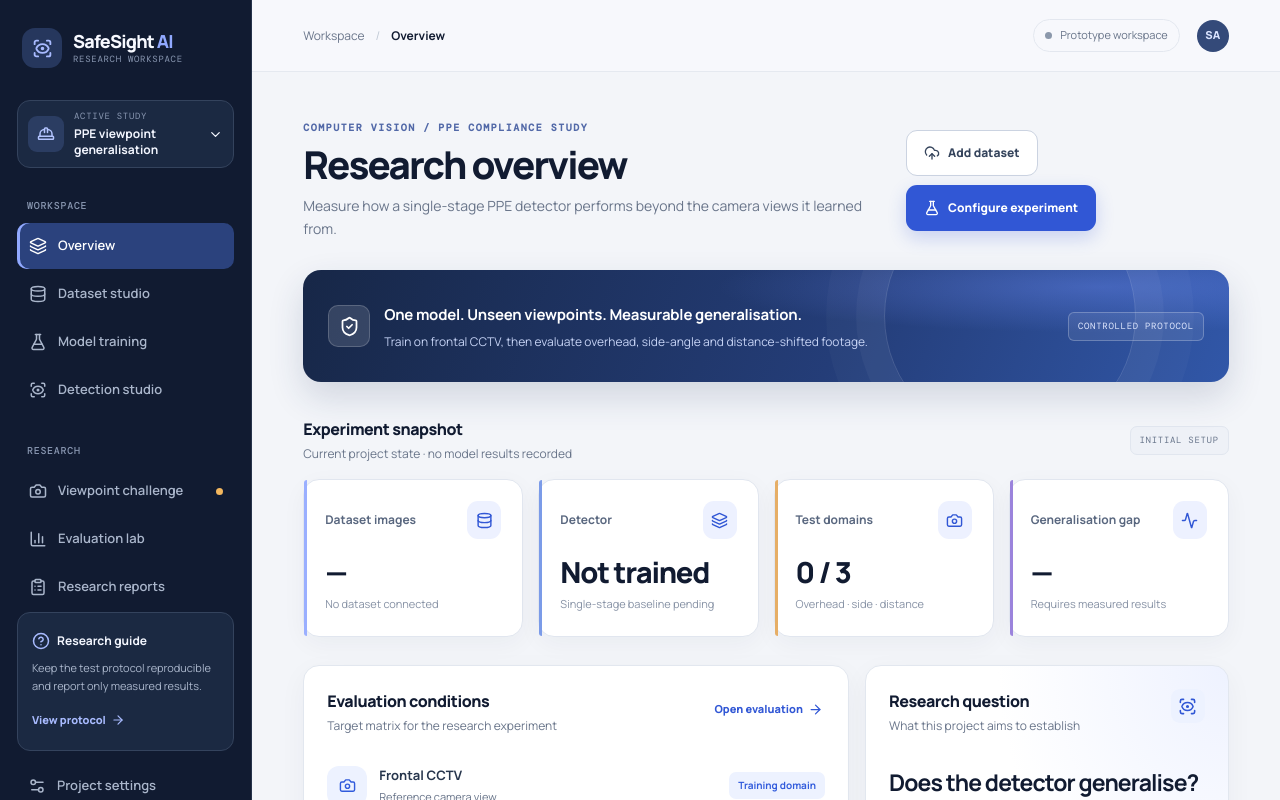
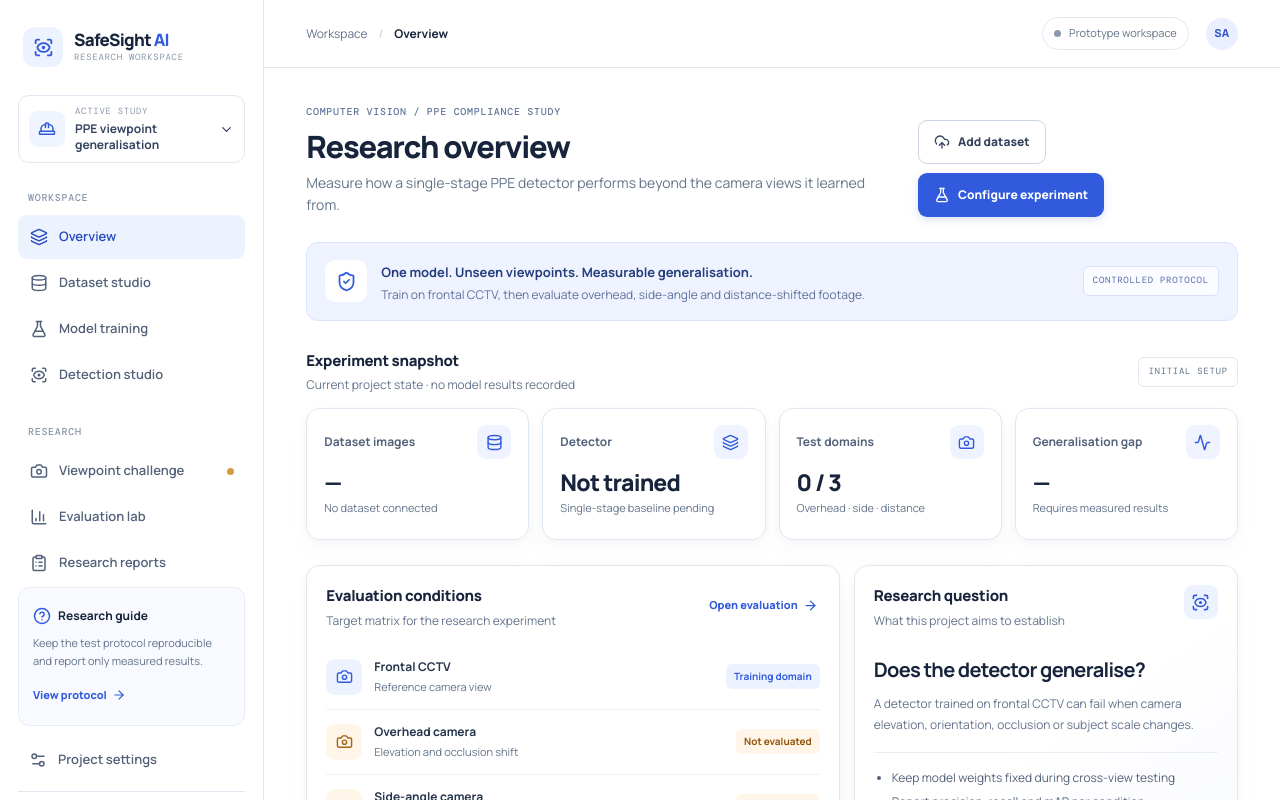
Before and after one commit to sakilahmed-git/Safe-Sight, a Next.js app: page / in a window 1280 px wide. Shown: the top 800 px of the page. Built offline with nearby package versions, Linux system fonts and the light colour scheme.

Commit message:
Revert previous visual override and restore pure white workspace

```diff
--- a/app/globals.css
+++ b/app/globals.css
@@ -11,7 +11,7 @@
   --color-subtle: #8b98ab;
   --color-border: #e1e7f0;
   --color-border-strong: #cbd5e1;
-  --color-background: #f5f7fb;
+  --color-background: #ffffff;
   --color-surface: #ffffff;
   --color-success: #13795b;
   --color-warning: #9a5a12;
@@ -232,119 +232,3 @@ a { color: inherit; }
 @media (prefers-reduced-motion: reduce) {
   *, *::before, *::after { scroll-behavior: auto !important; animation-duration: .01ms !important; animation-iteration-count: 1 !important; transition-duration: .01ms !important; }
 }
-
-
-/* ── SafeSight visual reset: editorial research instrument ───────────────── */
-:root {
-  --color-primary: #3157d5;
-  --color-primary-strong: #2345b8;
-  --color-primary-soft: #e8edff;
-  --color-ink: #111b31;
-  --color-text: #1c2940;
-  --color-muted: #69758a;
-  --color-subtle: #8a96a9;
-  --color-border: #e3e7ef;
-  --color-border-strong: #cbd3e1;
-  --radius-card: 16px;
-  --shadow-card: 0 8px 28px rgba(21, 35, 65, .045);
-}
-body { background: #f3f5f9; }
-.sidebar {
-  width: 252px;
-  padding: 25px 17px 17px;
-  background: #111b31;
-  border-right: 1px solid #26334b;
-  color: #f4f7ff;
-}
-.brand-copy strong { color: #f7f9ff; font-size: 18px; letter-spacing: -.8px; }
-.brand-copy em { color: #91a9ff; }
-.brand-copy small, .study-copy small, .nav-label { color: #8997b1; }
-.brand-mark { background: #26375d; color: #a9bbff; border-radius: 13px; }
-.study-switcher { margin: 29px 0 30px; background: #1b2942; border-color: #34435d; color: #f4f7ff; border-radius: 13px; }
-.study-switcher:hover { background: #22324f; border-color: #6078b7; }
-.study-icon { background: #2b3d62; color: #b3c4ff; }
-.study-copy strong { color: #f3f6ff; font-size: 12px; }
-.nav-groups { gap: 28px; }
-.nav-item { color: #aab6cb; min-height: 46px; border-radius: 10px; font-size: 13px; }
-.nav-item:hover { background: #1b2942; color: #fff; }
-.nav-item-active, .nav-item-active:hover { color: #fff; background: #2b427d; box-shadow: inset 3px 0 #91a9ff; }
-.nav-dot { background: #f3b75e; }
-.guide-card { background: #1b2942; border-color: #34435d; color: #a9bbff; border-radius: 13px; }
-.guide-card strong { color: #f4f7ff; }
-.guide-card p { color: #aab6cb; }
-.guide-card button { color: #a9bbff; }
-.profile-row { border-color: #34435d; }
-.profile-row strong { color: #f4f7ff; }
-.profile-row small { color: #9aa8bf; }
-.profile-avatar { background: #344a79; color: #dbe4ff; }
-.main-column { margin-left: 252px; }
-.topbar { height: 72px; padding-inline: clamp(26px, 4vw, 58px); background: rgba(248,249,252,.88); border-color: #e5e9f0; }
-.main-content { max-width: 1600px; padding: 48px clamp(26px, 4vw, 58px) 32px; }
-.page-heading { align-items: center; margin-bottom: 30px; }
-.eyebrow { color: #5269a8; font-size: 10px; letter-spacing: 1.5px; font-weight: 700; }
-.page-heading h1 { font-size: clamp(32px, 3vw, 43px); letter-spacing: -1.9px; line-height: 1.08; }
-.page-heading p { max-width: 720px; margin-top: 10px; font-size: 14px; color: #69758a; }
-.button { min-height: 46px; padding-inline: 17px; border-radius: 11px; font-size: 12px; }
-.button-primary { background: #3157d5; box-shadow: 0 7px 18px rgba(49,87,213,.22); }
-.research-banner {
-  position: relative; overflow: hidden; min-height: 112px; margin-bottom: 35px;
-  padding: 22px 25px; border: 0; border-radius: 18px;
-  background: radial-gradient(ellipse at 86% 15%, rgba(114,145,255,.36), transparent 34%), linear-gradient(112deg, #172747 0%, #243d78 58%, #3157a8 100%);
-  box-shadow: 0 15px 35px rgba(28,48,92,.16);
-}
-.research-banner::after {
-  content: ""; position: absolute; right: 10%; top: -80px; width: 250px; height: 250px;
-  border: 1px solid rgba(255,255,255,.15); border-radius: 50%;
-  box-shadow: 0 0 0 28px rgba(255,255,255,.035), 0 0 0 58px rgba(255,255,255,.025);
-  pointer-events: none;
-}
-.banner-icon { background: rgba(255,255,255,.13); color: #fff; border: 1px solid rgba(255,255,255,.18); }
-.research-banner strong { color: #fff; font-size: 15px; letter-spacing: -.2px; }
-.research-banner p { color: #c5d2f4; font-size: 12px; margin-top: 6px; }
-.protocol-label { z-index: 1; color: #e0e8ff; border-color: rgba(255,255,255,.24); background: rgba(255,255,255,.08); }
-.section-heading { margin-bottom: 16px; }
-.section-heading h2, .card-heading h2, .surface-card > h2 { font-size: 16px; letter-spacing: -.45px; }
-.section-heading p, .card-heading p { font-size: 12px; }
-.status-pill { border-radius: 7px; background: #eef1f7; border-color: #e1e6ef; color: #68758b; }
-.metrics-grid { gap: 15px; margin-bottom: 28px; }
-.metric-card {
-  position: relative; min-height: 158px; padding: 21px 21px 18px;
-  border: 1px solid #e1e6ef; border-radius: 16px; background: #fff;
-  box-shadow: 0 7px 24px rgba(24,39,70,.045);
-}
-.metric-card::before { content: ""; position: absolute; inset: 0 auto 0 0; width: 3px; border-radius: 16px 0 0 16px; background: #9aafff; }
-.metric-card:nth-child(2)::before { background: #7b9be8; }
-.metric-card:nth-child(3)::before { background: #e6ae66; }
-.metric-card:nth-child(4)::before { background: #9b83dc; }
-.metric-top { color: #59677f; font-size: 12px; font-weight: 700; }
-.metric-icon { width: 38px; height: 38px; border-radius: 11px; background: #edf1ff; color: #3157d5; }
-.metric-card > strong { margin-top: 15px; font-size: 29px; letter-spacing: -1.2px; }
-.metric-card > p { margin-top: 4px; color: #8792a5; font-size: 11px; }
-.overview-grid { grid-template-columns: minmax(0, 1.2fr) minmax(340px, .8fr); gap: 16px; }
-.surface-card { padding: 23px; border: 1px solid #e2e7ef; border-radius: 16px; box-shadow: 0 8px 28px rgba(21,35,65,.045); }
-.domain-row { min-height: 72px; }
-.domain-icon { width: 40px; height: 40px; flex-basis: 40px; border-radius: 12px; }
-.domain-copy strong { font-size: 13px; }
-.domain-copy small { font-size: 11px; }
-.domain-state { border-radius: 7px; padding: 6px 9px; }
-.research-card { background: radial-gradient(ellipse at 100% 0%, #eef2ff 0, transparent 45%), #fff; }
-.research-card h3 { margin-top: 30px; font-size: 23px; letter-spacing: -.9px; }
-.research-card > p { font-size: 13px; }
-.research-card ul, .check-list { font-size: 12px; line-height: 2.15; }
-.readiness-grid { gap: 15px; }
-.readiness-step { padding: 18px; border-color: #e2e7ef; border-radius: 14px; box-shadow: 0 5px 18px rgba(21,35,65,.035); }
-.step-number { width: 38px; height: 38px; flex-basis: 38px; border-radius: 11px; background: #eaf0ff; }
-.notice { border-radius: 13px; padding: 17px 19px; }
-.upload-card { border-radius: 18px; background: linear-gradient(145deg,#fff,#f5f7ff); }
-@media (max-width: 900px) {
-  .sidebar { width: 245px; }
-  .main-column { margin-left: 245px; }
-}
-@media (max-width: 700px) {
-  .sidebar { width: min(290px, calc(100vw - 48px)); }
-  .main-column { margin-left: 0; }
-  .main-content { padding: 28px 16px 20px; }
-  .page-heading h1 { font-size: 31px; }
-  .research-banner { min-height: auto; padding: 17px; }
-  .metric-card { min-height: 132px; }
-}
```
